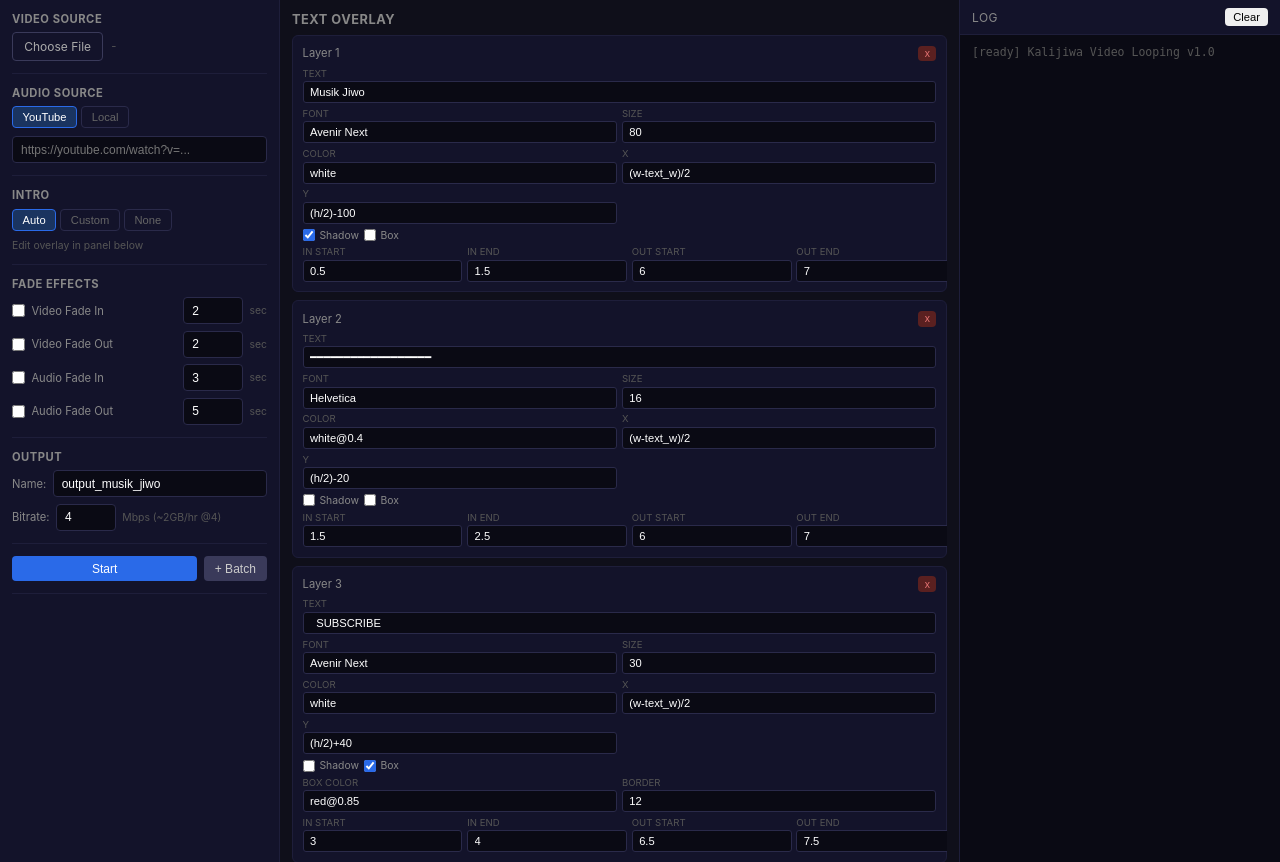
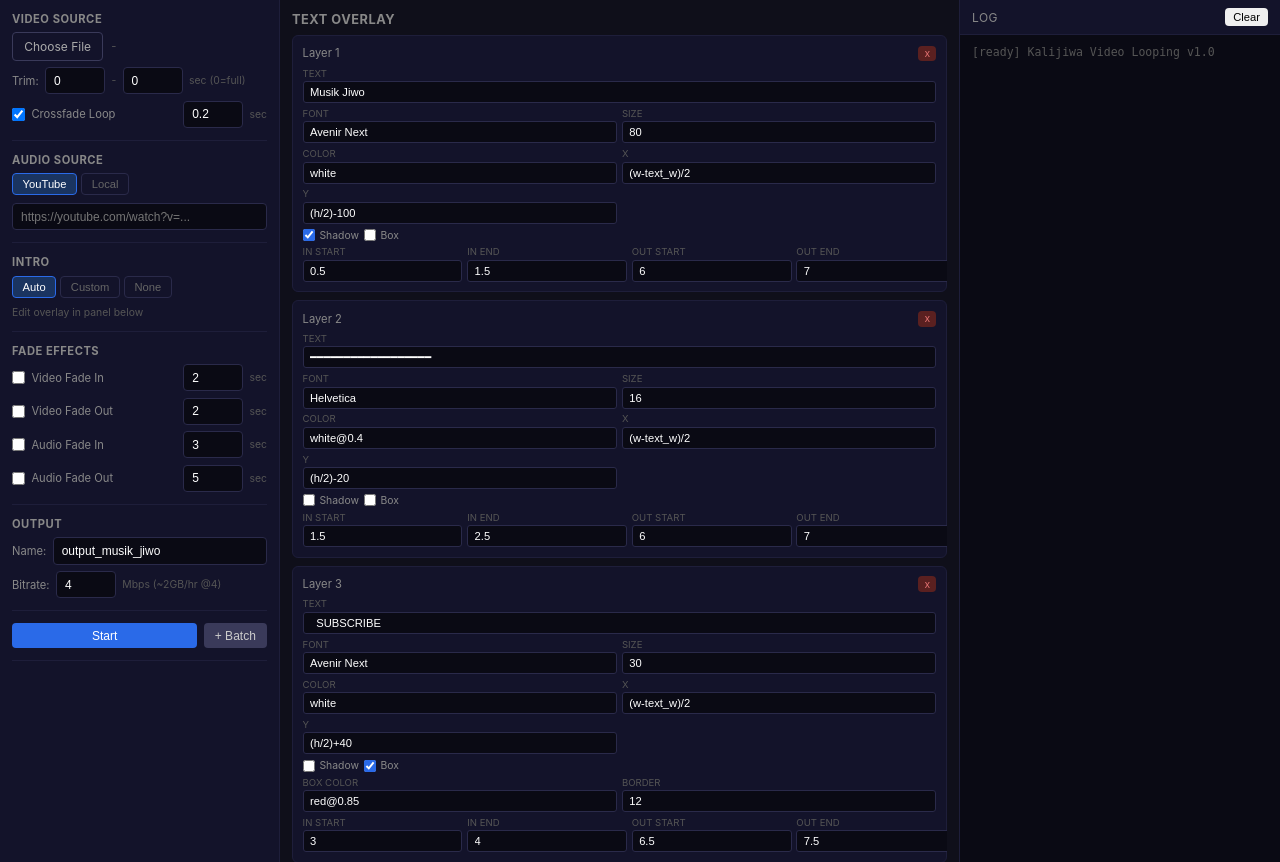
Before and after one commit to kimik04/kalijiwa-video-looping, a Flask app: page / in a window 1280 px wide. Shown: the part 46-908 px from the top of the page. Run offline with Flask 3, Linux system fonts and the light colour scheme.

Commit message:
Tambah fitur Trim + Crossfade Loop
- Trim: set start/end point dari source video sebelum loop
- Crossfade: xfade transition antar loop (default 0.2s, seamless)
- Keduanya bisa dipakai bersamaan dengan validasi durasi
- Fix: -profile:v high tidak kompatibel dengan xfade di ffmpeg 8.0

Co-Authored-By: Claude Opus 4 (1M context) <noreply@anthropic.com>

```diff
--- a/app.py
+++ b/app.py
@@ -154,6 +154,12 @@ def _run_job(job_id, data):
         intro_mode = data["intro_mode"]
         bitrate = data.get("bitrate", 4)
         fade = data.get("fade", {}) or {}
+        trim = data.get("trim", {}) or {}
+        crossfade = data.get("crossfade", {}) or {}
+
+        trim_start = float(trim.get("start", 0)) or 0
+        trim_end = float(trim.get("end", 0)) or 0
+        xfade_dur = float(crossfade.get("duration", 0.2)) if crossfade.get("enabled") else 0
 
         v_fade_in = float(fade.get("videoFadeInDur", 0)) if fade.get("videoFadeIn") else 0
         v_fade_out = float(fade.get("videoFadeOutDur", 0)) if fade.get("videoFadeOut") else 0
@@ -162,6 +168,10 @@ def _run_job(job_id, data):
 
         _log(job_id, f"Video: {os.path.basename(video_source)}")
         _log(job_id, f"Audio mode: {audio_mode} | Intro: {intro_mode} | Bitrate: {bitrate}M")
+        if trim_start or trim_end:
+            _log(job_id, f"Trim: {trim_start}s - {trim_end}s")
+        if xfade_dur:
+            _log(job_id, f"Crossfade: {xfade_dur}s")
         if v_fade_in or v_fade_out or a_fade_in or a_fade_out:
             _log(job_id, f"Fade — video in:{v_fade_in}s out:{v_fade_out}s | audio in:{a_fade_in}s out:{a_fade_out}s")
 
@@ -187,7 +197,10 @@ def _run_job(job_id, data):
         # Step 2: Encode base loop
         jobs[job_id]["progress"] = "Encoding base loop..."
         _log(job_id, f"Encoding base loop @ {bitrate} Mbps...")
-        base_loop = encode_base_loop(video_source, temp_dir, bitrate_mbps=bitrate)
+        base_loop = encode_base_loop(
+            video_source, temp_dir, bitrate_mbps=bitrate,
+            trim_start=trim_start, trim_end=trim_end, crossfade_dur=xfade_dur
+        )
         loop_size = os.path.getsize(base_loop) / (1024*1024)
         loop_dur = get_video_duration(base_loop)
         _log(job_id, f"Base loop: {loop_size:.1f} MB ({loop_dur:.1f}s)")
--- a/static/js/app.js
+++ b/static/js/app.js
@@ -259,6 +259,14 @@ document.addEventListener("DOMContentLoaded", () => {
             bitrate: parseFloat(document.getElementById("bitrate").value),
             outputName: name,
             overlayLayers: JSON.parse(JSON.stringify(overlayLayers)),
+            trim: {
+                start: parseFloat(document.getElementById("trimStart").value) || 0,
+                end: parseFloat(document.getElementById("trimEnd").value) || 0,
+            },
+            crossfade: {
+                enabled: document.getElementById("crossfadeEnabled").checked,
+                duration: parseFloat(document.getElementById("crossfadeDuration").value) || 0.2,
+            },
             fade: {
                 videoFadeIn: document.getElementById("videoFadeInEnabled").checked,
                 videoFadeInDur: parseFloat(document.getElementById("videoFadeInDuration").value),
--- a/templates/index.html
+++ b/templates/index.html
@@ -21,6 +21,19 @@
                         <input type="file" id="videoSource" accept="video/*">
                         <label for="videoSource" class="btn btn-outline">Choose File</label>
                         <span id="videoFileName" class="file-name">-</span>
+                    </div>
+                    <div class="row mt-sm">
+                        <label>Trim:</label>
+                        <input type="number" id="trimStart" value="0" min="0" step="0.1" class="input w-60" placeholder="Start">
+                        <span class="hint">-</span>
+                        <input type="number" id="trimEnd" value="0" min="0" step="0.1" class="input w-60" placeholder="End">
+                        <span class="hint">sec (0=full)</span>
+                    </div>
+                    <div class="row mt-sm">
+                        <input type="checkbox" id="crossfadeEnabled" checked>
+                        <label for="crossfadeEnabled" class="flex-1">Crossfade Loop</label>
+                        <input type="number" id="crossfadeDuration" value="0.2" min="0.1" max="5" step="0.1" class="input w-60">
+                        <span class="hint">sec</span>
                     </div>
                 </div>
 
```
Also changed, not shown: processing/video.py (+38 -2 lines).
